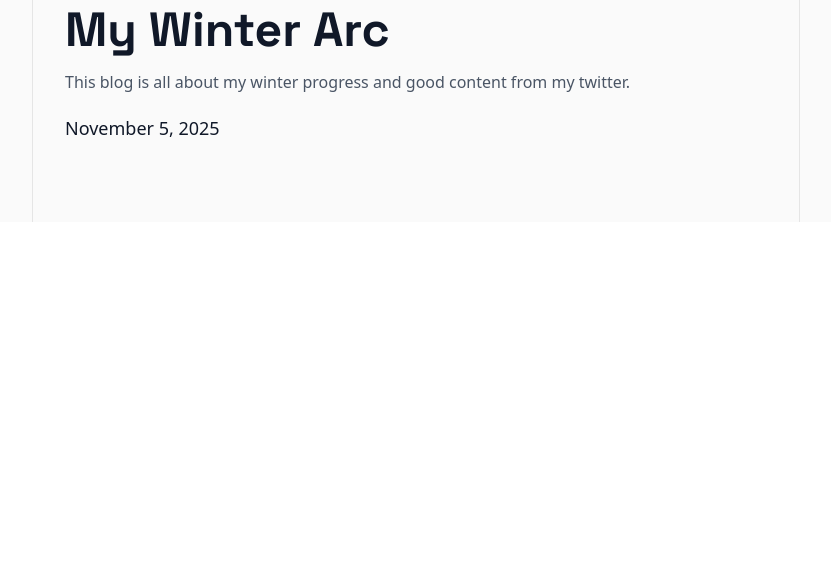
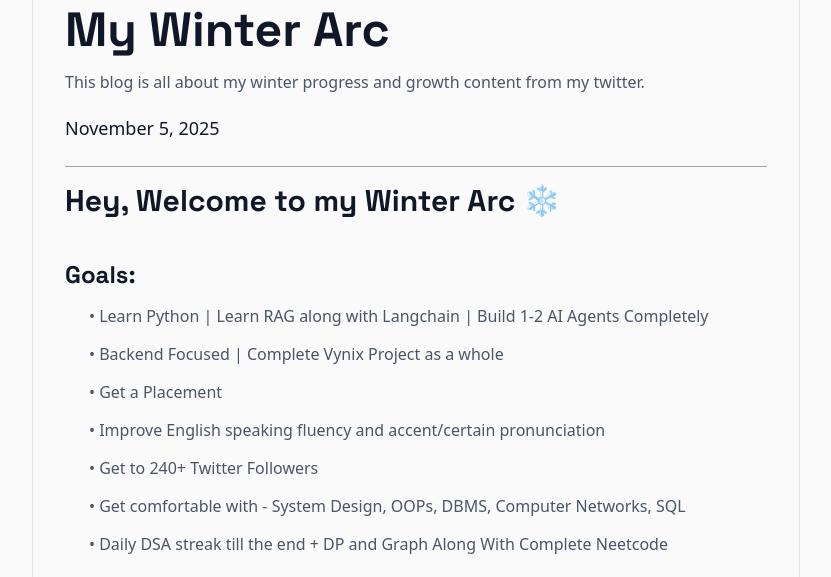
Before and after one commit to Arnav270803/MyPortfolio, a React (Vite) app: page /WinterArc in a window 1280 px wide. Shown: the part 719-1296 px from the top of the page, without its empty margins (224-1055 px from the left). Before the commit the page ends 941 px from the top, so only its background shows below. Built offline with nearby package versions, Linux system fonts and the light colour scheme; some icons are missing.

Commit message:
Winter Arc section is ready

```diff
--- a/src/Component/WinterArc.jsx
+++ b/src/Component/WinterArc.jsx
@@ -15,8 +15,7 @@ const WinterArc = ({isDark}) => {
 
   // Common button classes
   const buttonClasses = `
-    px-2 sm:px-4 md:px-6 py-1 sm:py-2 rounded-md cursor-pointer font-semibold
-    text-xs sm:text-sm transition-all duration-300 hover:scale-105 whitespace-nowrap
+    px-2 sm:px-4 md:px-6 py-1 sm:py-2 rounded-md cursor-pointer font-semibold text-xs sm:text-sm transition-all duration-300 hover:scale-105 whitespace-nowrap
     ${isDark
       ? 'border border-gray-800/30 text-gray-300 hover:bg-white hover:text-black hover:border-white/50'
       : 'border border-gray-300/30 text-gray-700 hover:bg-gray-900 hover:text-white hover:border-gray-900/50'
@@ -31,6 +30,9 @@ const WinterArc = ({isDark}) => {
       : 'border border-gray-300/30 text-gray-700 hover:bg-gray-900 hover:text-white hover:border-gray-900/50'
     }
   `;
+
+  const goalItemClasses = `
+    ml-6 mt-3 text-sm sm:text-base leading-relaxed ${isDark ? 'text-gray-400' : 'text-gray-600'} `;
 
   return (
 
@@ -76,6 +78,7 @@ const WinterArc = ({isDark}) => {
                 </button>
               </div>
 
+
               {/* Title */}
               <div
                 className={`mt-8 font-bold text-3xl sm:text-4xl md:text-5xl ${isDark ? 'text-white' : 'text-gray-900'}`}
@@ -86,12 +89,61 @@ const WinterArc = ({isDark}) => {
 
               {/* Description */}
               <div className={`mt-4 text-sm sm:text-base max-w-2xl ${isDark ? 'text-gray-400' : 'text-gray-600'}`}>
-                This blog is all about my winter progress and good content from my twitter.
+                This blog is all about my winter progress and growth content from my twitter.
               </div>
 
               <div className='mt-5 text-lg'>
                 November 5, 2025
               </div>
+
+
+              {/*this section is my daily template */}
+              <div className={`border-t mt-6 ${isDark? 'border-zinc-600' : 'border-neutral-400'}`} >
+
+                <div className={`mt-4 font-bold text-3xl sm:text-3xl md:text-3xl ${isDark ? 'text-white' : 'text-gray-900'}`}
+                  style={{ fontFamily: 'Space Grotesk, sans-serif' }}
+
+                >
+                  Hey, Welcome to my Winter Arc ❄️
+                </div>
+
+                <div className={`mt-10 font-bold text-2xl ${isDark ? 'text-white' : 'text-gray-900'}`}
+                  style={{ fontFamily: 'Space Grotesk, sans-serif' }}
+                >
+                  Goals:
+                </div>
+
+                <div className={goalItemClasses}>
+                  • Learn Python | Learn RAG along with Langchain | Build 1-2 AI Agents Completely
+                </div>
+
+                <div className={goalItemClasses}>
+                  • Backend Focused | Complete Vynix Project as a whole
+                </div>
+
+                <div className={goalItemClasses}>
+                  • Get a Placement
+                </div>
+
+                <div className={goalItemClasses}>
+                  • Improve English speaking fluency and accent/certain pronunciation
+                </div>
+
+                <div className={goalItemClasses}>
+                  • Get to 240+ Twitter Followers
+                </div>
+
+                <div className={goalItemClasses}>
+                  • Get comfortable with - System Design, OOPs, DBMS, Computer Networks, SQL
+                </div>
+
+                <div className={goalItemClasses}>
+                  • Daily DSA streak till the end + DP and Graph Along With Complete Neetcode
+                </div>
+
+              </div>
+
+
 
             </div>
           </div>
```
